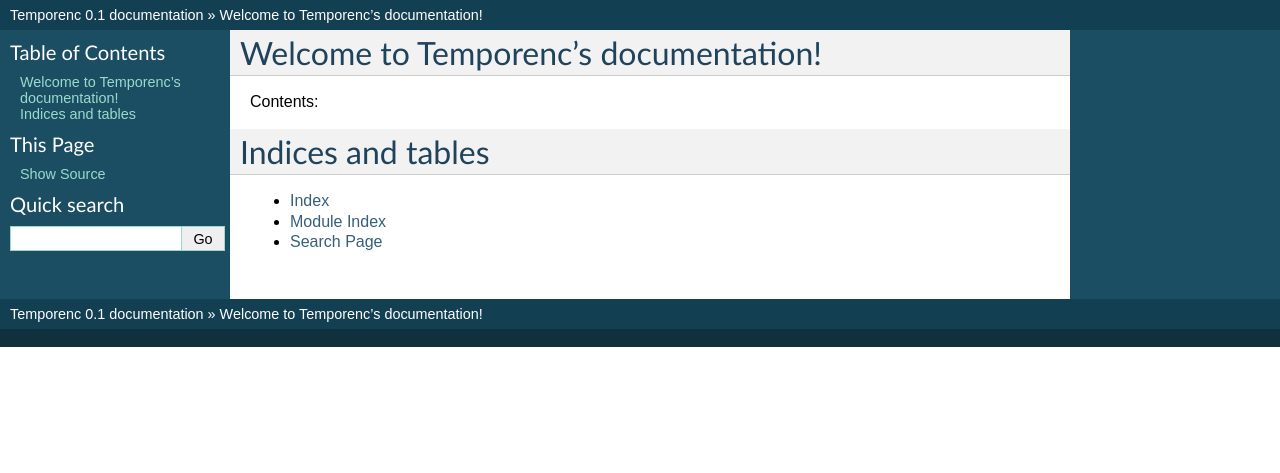
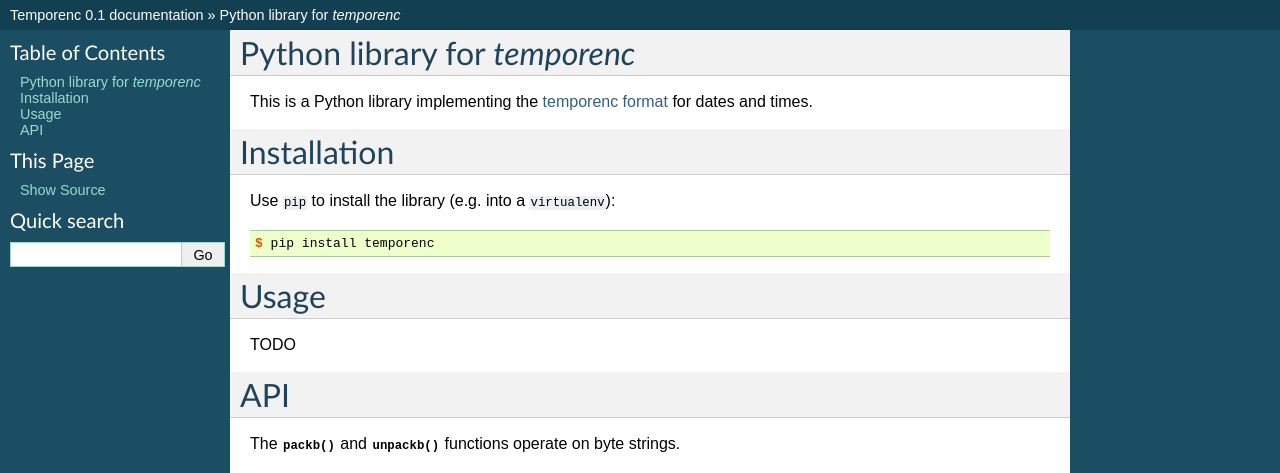
Before and after one commit to temporenc/temporenc-python, a Sphinx documentation site: the page built from doc/index.rst, in a window 1280 px wide. Shown: the top 473 px of the page. Built offline with Sphinx 7.4.7, drawn with Linux system fonts in a browser that asks for light colours; some of the changed text lies outside the part shown; grey boxes are pictures that could not be loaded.

Commit message:
Initial documentation with API docs

```diff
--- a/doc/index.rst
+++ b/doc/index.rst
@@ -1,21 +1,45 @@
-.. Temporenc documentation master file, created by
-   sphinx-quickstart on Wed Oct 22 14:29:58 2014.
-   You can adapt this file completely to your liking, but it should at least
-   contain the root `toctree` directive.
+Python library for *temporenc*
+==============================
 
-Welcome to Temporenc's documentation!
-=====================================
-
-Contents:
-
-.. toctree::
-   :maxdepth: 2
+This is a Python library implementing the `temporenc format
+<https://github.com/wbolster/temporenc>`_ for dates and times.
 
 
+Installation
+============
 
-Indices and tables
-==================
 
-* :ref:`genindex`
-* :ref:`modindex`
-* :ref:`search`
+Use ``pip`` to install the library (e.g. into a ``virtualenv``):
+
+.. code-block:: shell-session
+
+    $ pip install temporenc
+
+
+Usage
+=====
+
+.. py:currentmodule:: temporenc
+
+TODO
+
+
+API
+===
+
+The :py:func:`packb` and :py:func:`unpackb` functions operate on byte strings.
+
+.. autofunction:: packb
+.. autofunction:: unpackb
+
+The :py:func:`pack` and :py:func:`unpack` functions operate on file-like
+objects.
+
+.. autofunction:: pack
+.. autofunction:: unpack
+
+Both :py:func:`unpackb` and :py:func:`unpack` return an instance of the `Value`
+class.
+
+.. autoclass:: Value
+   :members:
```
